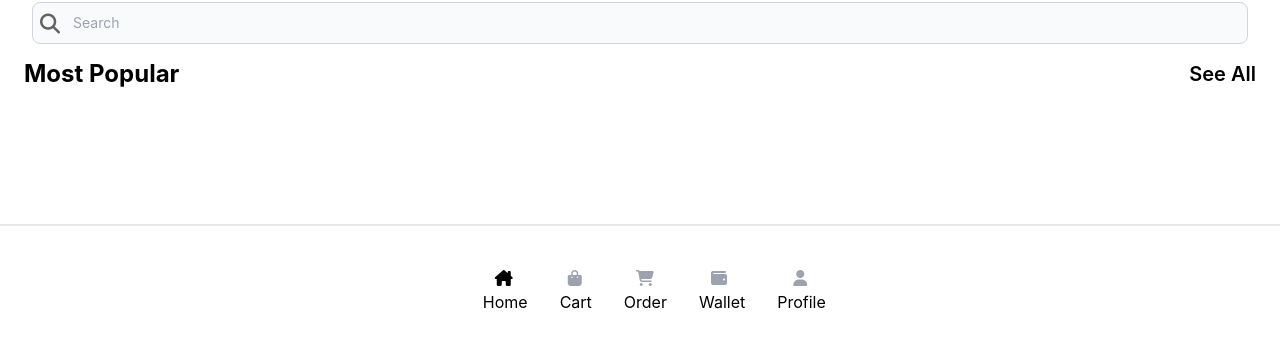
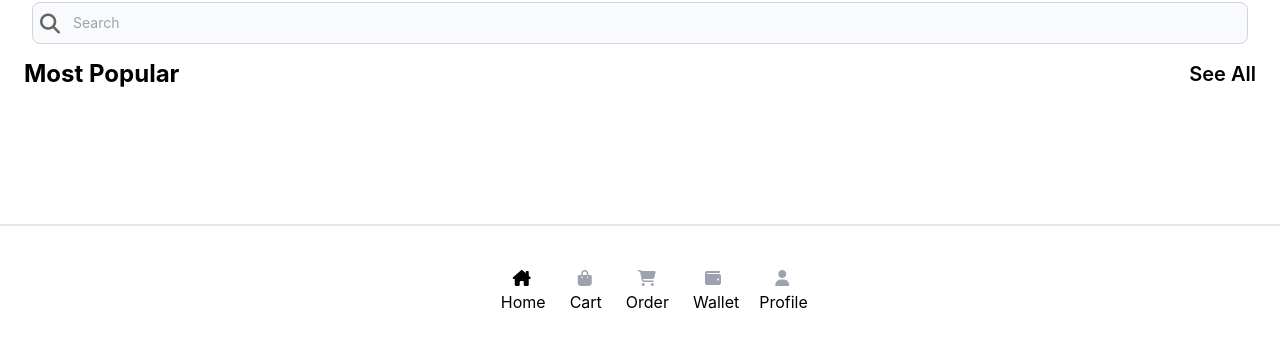
Before and after one commit to MohammadKarbalaie/Js-Main-Project, a website built with Vite: page home.html in a window 1280 px wide. Shown: the part 83-430 px from the top of the page. Built offline with nearby package versions, Linux system fonts and the light colour scheme; no server answers.

Commit message:
25th-commit-project-ui

```diff
--- a/components/search-failed.js
+++ b/components/search-failed.js
@@ -1,9 +1,10 @@
 export function renderResults(keyword) {
     const container = document.getElementById('div-render-container');
-    container.style.display ="none";
+    if (!document.getElementById('noResult')) {
+        container.style.display = "none";
         const div = document.createElement('div');
-    div.id ="noResult"
-    container.parentElement.insertBefore(div,container);
+        div.id = "noResult";
+        container.parentElement.insertBefore(div, container);
         div.innerHTML = `
          <div class="h-screen w-full flex flex-col mt-4 bg-white">
         <div class="flex justify-between mr-4 ml-4">
@@ -24,3 +25,4 @@ export function renderResults(keyword) {
             </div>
         `;
     }
+}
--- a/home.html
+++ b/home.html
@@ -1,4 +1,4 @@
-<!DOCTYPE html>
+<!DOCTYPE html >
 <html lang="en">
 <head>
    <meta charset="UTF-8">
@@ -35,7 +35,7 @@
       <h1 class="flex flex-nowrap justify-end items-end pr-6 font-semibold text-xl py-4">See All</h1>
       </div>
 
-      <section class="w-12/12 flex space-x-2 p-4 ml-2 overflow-x-auto scrollbar-hide pb-10" id="brn">
+      <section class="w-12/12 flex space-x-2 p-4 ml-2 overflow-x-scroll scrollbar-hide pb-10 " id="brn">
       </section>
 
       <div id="p-container" >
@@ -45,12 +45,12 @@
     </div>
 </div>
       <!-- Footer navigation -->
-      <footer class="w-full flex flex-wrap justify-center mt-6 py-3 pt-10 items-center bg-white  border-t-2">
-      <div class="mx-4 cursor-pointer"><i class="fas fa-house-chimney ml-3"></i><p>Home</p></div>
-      <div class="mx-4 cursor-pointer"><i class="fas fa-bag-shopping ml-2 text-gray-400"></i><p></p>Cart</div>
-      <div class="mx-4 cursor-pointer"><i class="fas fa-cart-shopping ml-3 text-gray-400"></i><p></p>Order</div>
-      <div class="mx-4 cursor-pointer"><i class="fas fa-wallet ml-3 text-gray-400"></i><p></p>Wallet</div>
-      <div class="mx-4 w-5 cursor-pointer"><i class="fas fa-user ml-4 text-gray-400"></i><p></p>Profile</div>
+      <footer class="w-full flex flex-wrap justify-center mt-6 py-3 pt-10 items-center bg-white border-t-2 overflow-hidden">
+      <div class="mx-3 cursor-pointer"><i class="fas fa-house-chimney ml-3"></i><p>Home</p></div>
+      <div class="mx-3 cursor-pointer"><i class="fas fa-bag-shopping ml-2 text-gray-400"></i><p></p>Cart</div>
+      <div class="mx-3 cursor-pointer"><i class="fas fa-cart-shopping ml-3 text-gray-400"></i><p></p>Order</div>
+      <div class="mx-3 cursor-pointer"><i class="fas fa-wallet ml-3 text-gray-400"></i><p></p>Wallet</div>
+      <div class="mx-3 w-5  ml-2 cursor-pointer"><i class="fas fa-user ml-4 text-gray-400"></i><p></p>Profile</div>
       </footer>
     </div>
    <script src="/scripts/controls.js"></script>
--- a/style-index.css
+++ b/style-index.css
@@ -1,3 +1,8 @@
+*{
+    margin: 0;
+    padding: 0;
+    box-sizing: border-box;
+}
 #pagesb span{
     border-radius: 0px;
     height: 3px;
```
Lines whose indentation alone changed are shown as unchanged.
